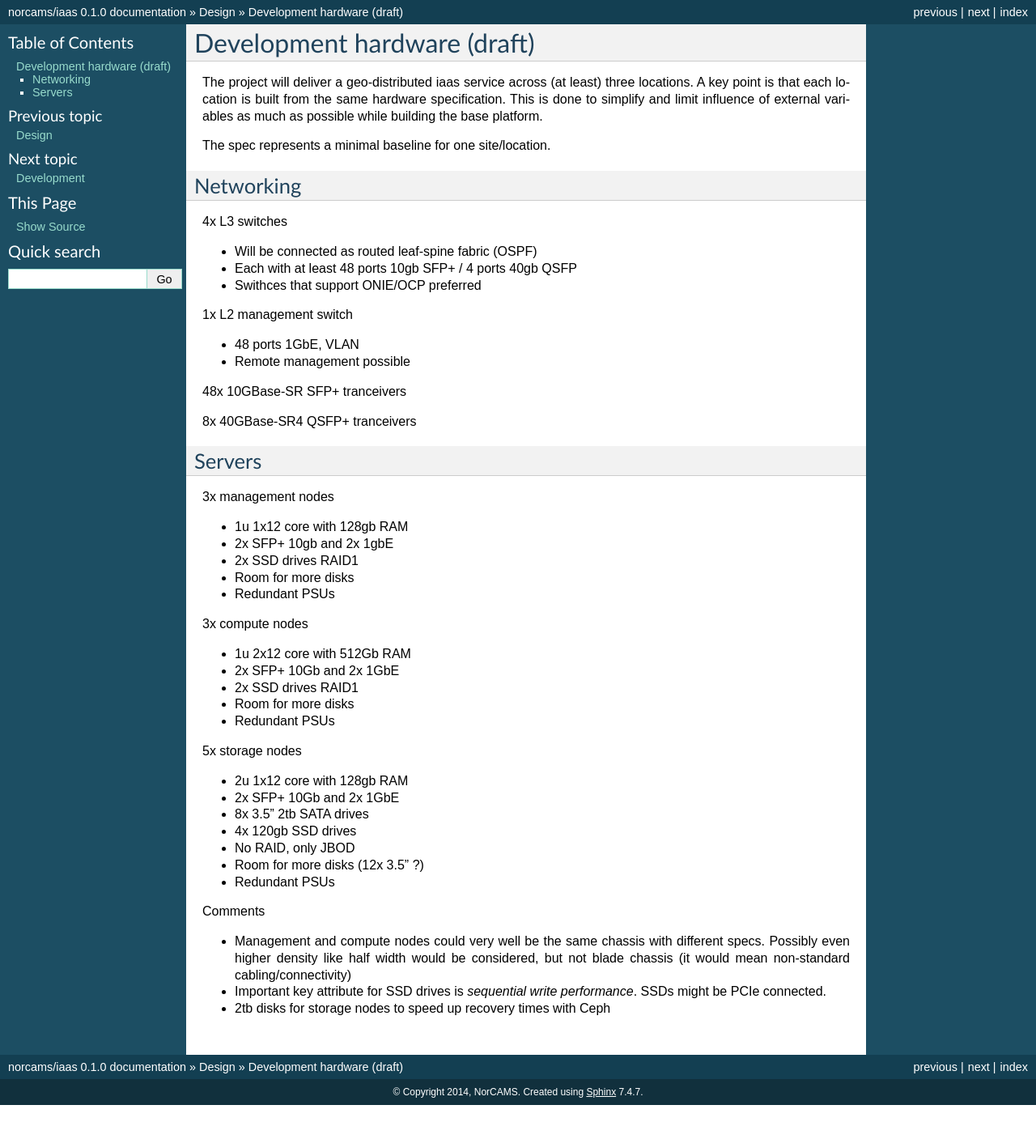
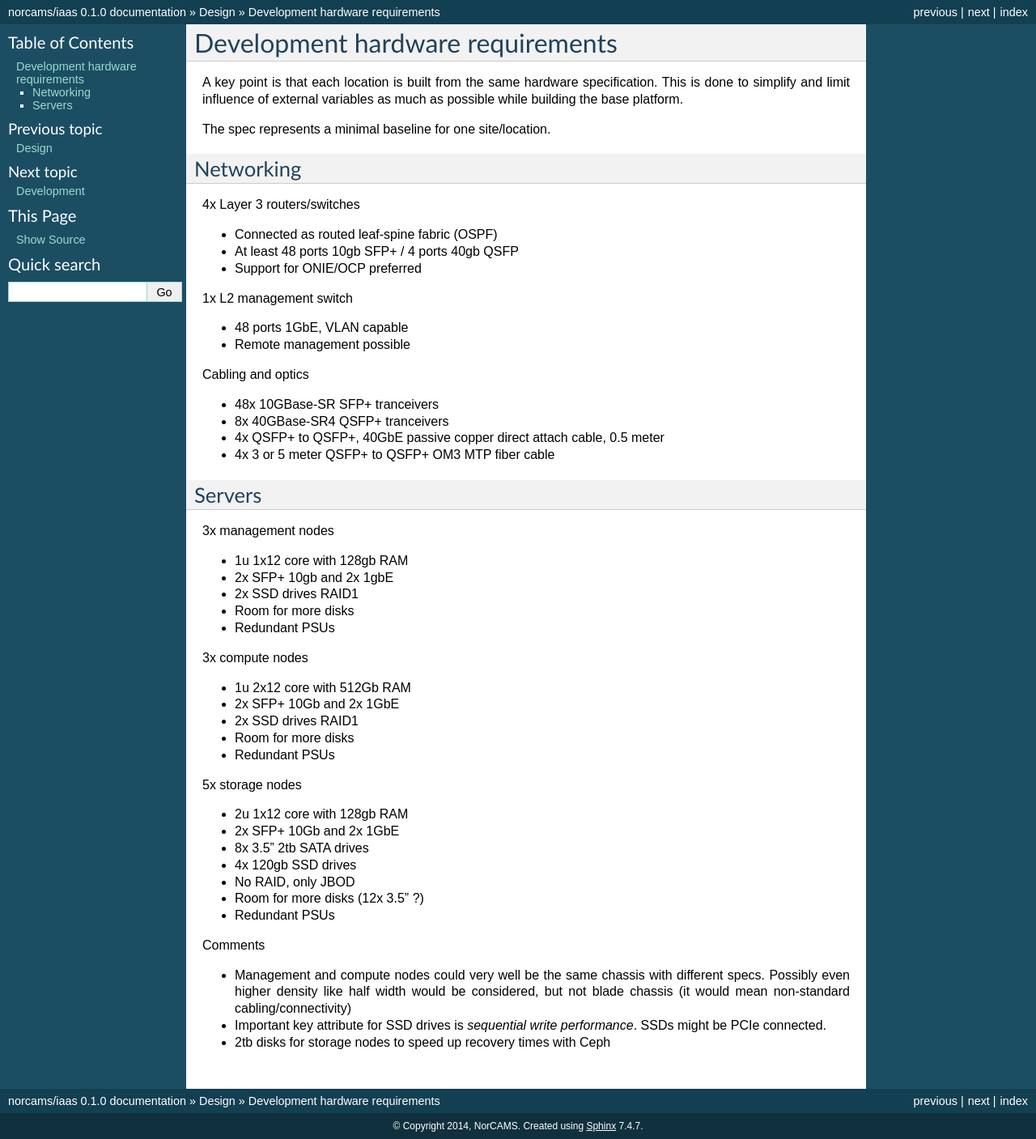
Before and after one commit to norcams/iaas, a Sphinx documentation site: the page built from docs/design/hardware.rst, in a window 1280 px wide. Shown: the whole page at 81% size. Built offline with Sphinx 7.4.7, drawn with Linux system fonts in a browser that asks for light colours; before the commit the page ends 1365 px from its top, so only the background shows below that.

Commit message:
Updated with required cabling

```diff
--- a/docs/design/hardware.rst
+++ b/docs/design/hardware.rst
@@ -1,8 +1,7 @@
-Development hardware (draft)
-============================
+Development hardware requirements
+=================================
 
-The project will deliver a geo-distributed iaas service across (at least) three
-locations. A key point is that each location is built from the same hardware
+A key point is that each location is built from the same hardware
 specification. This is done to simplify and limit influence of external
 variables as much as possible while building the base platform.
 
@@ -11,20 +10,23 @@ The spec represents a minimal baseline for one site/location.
 Networking
 ----------
 
-4x L3 switches
+4x Layer 3 routers/switches
 
-- Will be connected as routed leaf-spine fabric (OSPF)
-- Each with at least 48 ports 10gb SFP+ / 4 ports 40gb QSFP
-- Swithces that support ONIE/OCP preferred
+- Connected as routed leaf-spine fabric (OSPF)
+- At least 48 ports 10gb SFP+ / 4 ports 40gb QSFP
+- Support for ONIE/OCP preferred
 
 1x L2 management switch
 
-- 48 ports 1GbE, VLAN
+- 48 ports 1GbE, VLAN capable
 - Remote management possible
 
-48x 10GBase-SR SFP+ tranceivers
+Cabling and optics
 
-8x  40GBase-SR4 QSFP+ tranceivers
+- 48x 10GBase-SR SFP+ tranceivers
+- 8x 40GBase-SR4 QSFP+ tranceivers
+- 4x QSFP+ to QSFP+, 40GbE passive copper direct attach cable, 0.5 meter
+- 4x 3 or 5 meter QSFP+ to QSFP+ OM3 MTP fiber cable
 
 Servers
 -------
```
